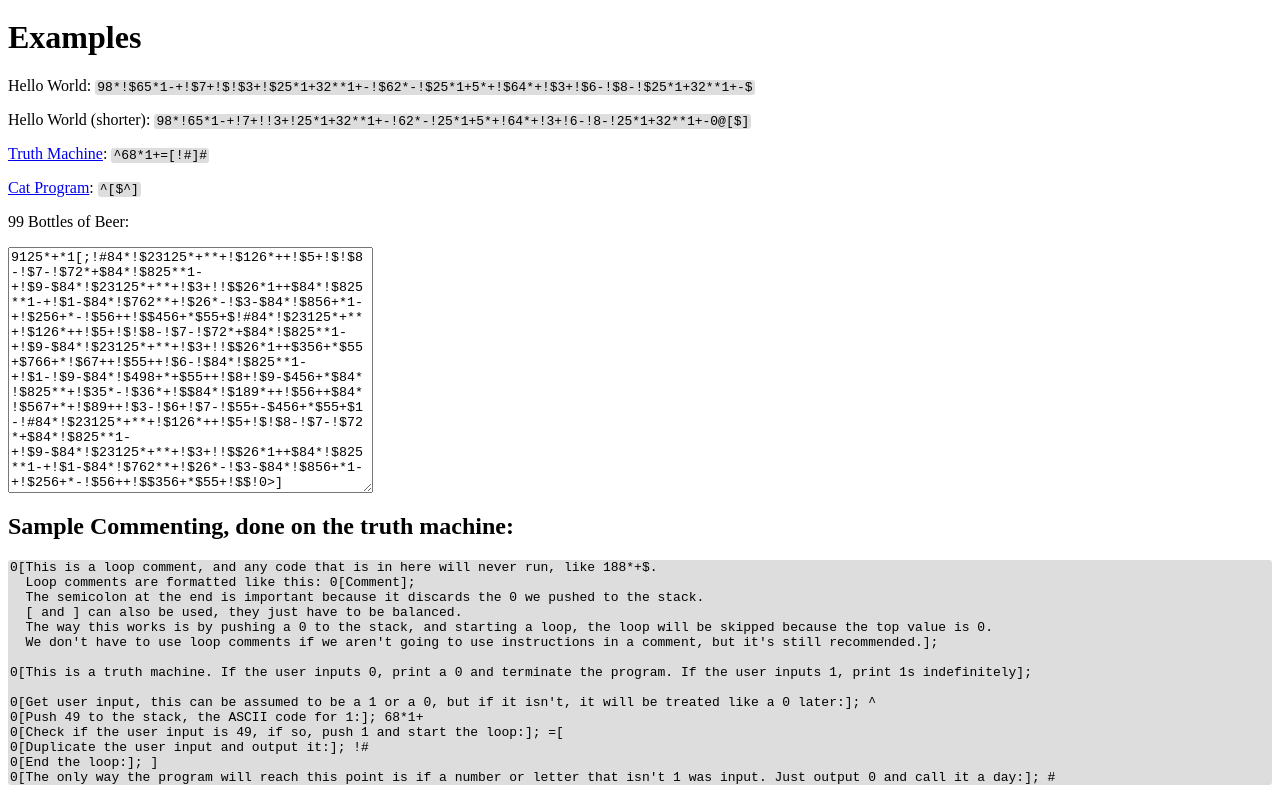
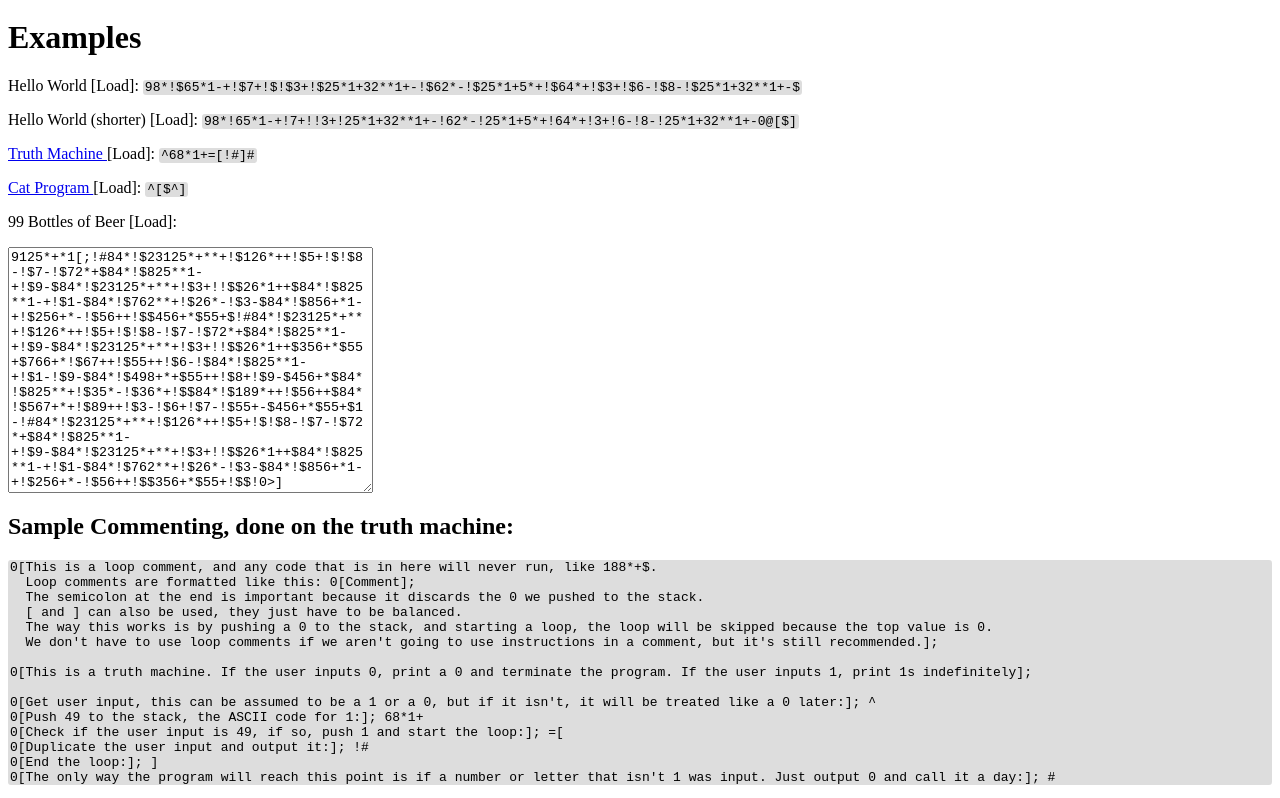
Before and after one commit to Stiathirs/NumSym, a plain HTML site: page index.html in a window 1280 px wide. Shown: the part 1000-1798 px from the top of the page. Drawn offline with Linux system fonts and the light colour scheme.

Commit message:
add load links to the code examples

```diff
--- a/index.html
+++ b/index.html
@@ -46,12 +46,12 @@ You may use as much or as little whitespace as you wish (even none).
 Anything that isn't a command is automatically removed by the interpreter.</pre>
 
     <h1>Examples</h1>
-    <p>Hello World: <code>98*!$65*1-+!$7+!$!$3+!$25*1+32**1+-!$62*-!$25*1+5*+!$64*+!$3+!$6-!$8-!$25*1+32**1+-$</code>
+    <p>Hello World <a onclick="code.value='98*!$65*1-+!$7+!$!$3+!$25*1+32**1+-!$62*-!$25*1+5*+!$64*+!$3+!$6-!$8-!$25*1+32**1+-$'">[Load]</a>: <code>98*!$65*1-+!$7+!$!$3+!$25*1+32**1+-!$62*-!$25*1+5*+!$64*+!$3+!$6-!$8-!$25*1+32**1+-$</code>
     </p>
-    <p>Hello World (shorter): <code>98*!65*1-+!7+!!3+!25*1+32**1+-!62*-!25*1+5*+!64*+!3+!6-!8-!25*1+32**1+-0@[$]</code></p>
-    <p><a target="_blank" href="https://esolangs.org/wiki/Truth-machine">Truth Machine</a>: <code>^68*1+=[!#]#</code></p>
-    <p><a target="_blank" href="https://esolangs.org/wiki/Cat_program">Cat Program</a>: <code>^[$^]</code></p>
-    <p>99 Bottles of Beer:</p>
+    <p>Hello World (shorter) <a onclick="code.value='98*!65*1-+!7+!!3+!25*1+32**1+-!62*-!25*1+5*+!64*+!3+!6-!8-!25*1+32**1+-0@[$]'">[Load]</a>: <code>98*!65*1-+!7+!!3+!25*1+32**1+-!62*-!25*1+5*+!64*+!3+!6-!8-!25*1+32**1+-0@[$]</code></p>
+    <p><a target="_blank" href="https://esolangs.org/wiki/Truth-machine">Truth Machine <a onclick="code.value='^68*1+=[!#]#'">[Load]</a></a>: <code>^68*1+=[!#]#</code></p>
+    <p><a target="_blank" href="https://esolangs.org/wiki/Cat_program">Cat Program <a onclick="code.value='^[$^]'">[Load]</a></a>: <code>^[$^]</code></p>
+    <p>99 Bottles of Beer <a onclick="code.value='9125*+*1[;!#84*!$23125*+**+!$126*++!$5+!$!$8-!$7-!$72*+$84*!$825**1-+!$9-$84*!$23125*+**+!$3+!!$$26*1++$84*!$825**1-+!$1-$84*!$762**+!$26*-!$3-$84*!$856+*1-+!$256+*-!$56++!$$456+*$55+$!#84*!$23125*+**+!$126*++!$5+!$!$8-!$7-!$72*+$84*!$825**1-+!$9-$84*!$23125*+**+!$3+!!$$26*1++$356+*$55+$766+*!$67++!$55++!$6-!$84*!$825**1-+!$1-!$9-$84*!$498+*+$55++!$8+!$9-$456+*$84*!$825**+!$35*-!$36*+!$$84*!$189*++!$56++$84*!$567+*+!$89++!$3-!$6+!$7-!$55+-$456+*$55+$1-!#84*!$23125*+**+!$126*++!$5+!$!$8-!$7-!$72*+$84*!$825**1-+!$9-$84*!$23125*+**+!$3+!!$$26*1++$84*!$825**1-+!$1-$84*!$762**+!$26*-!$3-$84*!$856+*1-+!$256+*-!$56++!$$356+*$55+!$$!0>]'">[Load]</a>: </p>
     <textarea rows=16 cols=43 readonly>9125*+*1[;!#84*!$23125*+**+!$126*++!$5+!$!$8-!$7-!$72*+$84*!$825**1-+!$9-$84*!$23125*+**+!$3+!!$$26*1++$84*!$825**1-+!$1-$84*!$762**+!$26*-!$3-$84*!$856+*1-+!$256+*-!$56++!$$456+*$55+$!#84*!$23125*+**+!$126*++!$5+!$!$8-!$7-!$72*+$84*!$825**1-+!$9-$84*!$23125*+**+!$3+!!$$26*1++$356+*$55+$766+*!$67++!$55++!$6-!$84*!$825**1-+!$1-!$9-$84*!$498+*+$55++!$8+!$9-$456+*$84*!$825**+!$35*-!$36*+!$$84*!$189*++!$56++$84*!$567+*+!$89++!$3-!$6+!$7-!$55+-$456+*$55+$1-!#84*!$23125*+**+!$126*++!$5+!$!$8-!$7-!$72*+$84*!$825**1-+!$9-$84*!$23125*+**+!$3+!!$$26*1++$84*!$825**1-+!$1-$84*!$762**+!$26*-!$3-$84*!$856+*1-+!$256+*-!$56++!$$356+*$55+!$$!0>]</textarea>
     <h2>Sample Commenting, done on the truth machine:</h2>
     <pre><code style="display:block">0[This is a loop comment, and any code that is in here will never run, like 188*+$.
```
